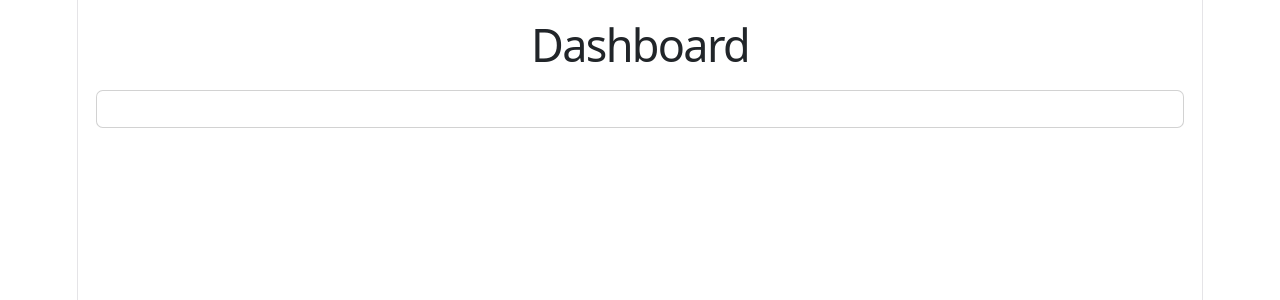
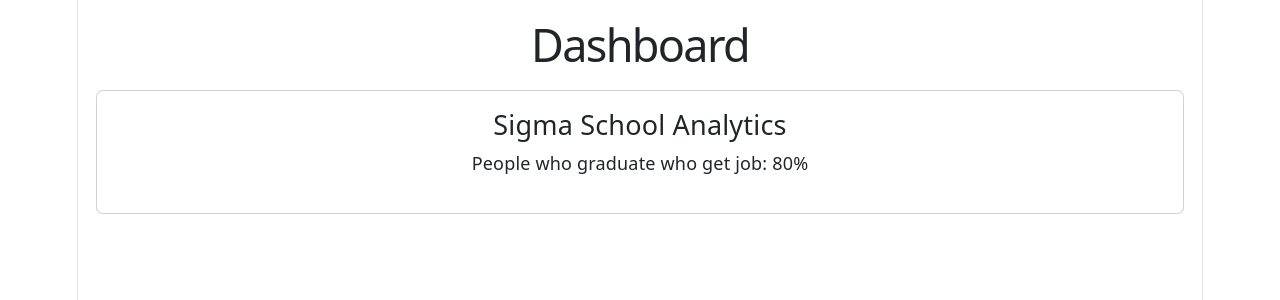
Before and after one commit to ihsky065/login-page-w-react-router, a React (Vite) app: page /Dashboard in a window 1280 px wide. Shown: the top 300 px of the page. Built offline with nearby package versions, Linux system fonts and the light colour scheme.

Commit message:
Render HTML text elements

```diff
--- a/src/pages/Dashboard.jsx
+++ b/src/pages/Dashboard.jsx
@@ -5,7 +5,8 @@ export default function Dashboard () {
         <>
         <h1 className="my-3">Dashboard</h1>
         <Card body className="mx-3">
-
+            <h4>Sigma School Analytics</h4>
+            <p>People who graduate who get job: 80%</p>
         </Card>
         </>
     )
```
